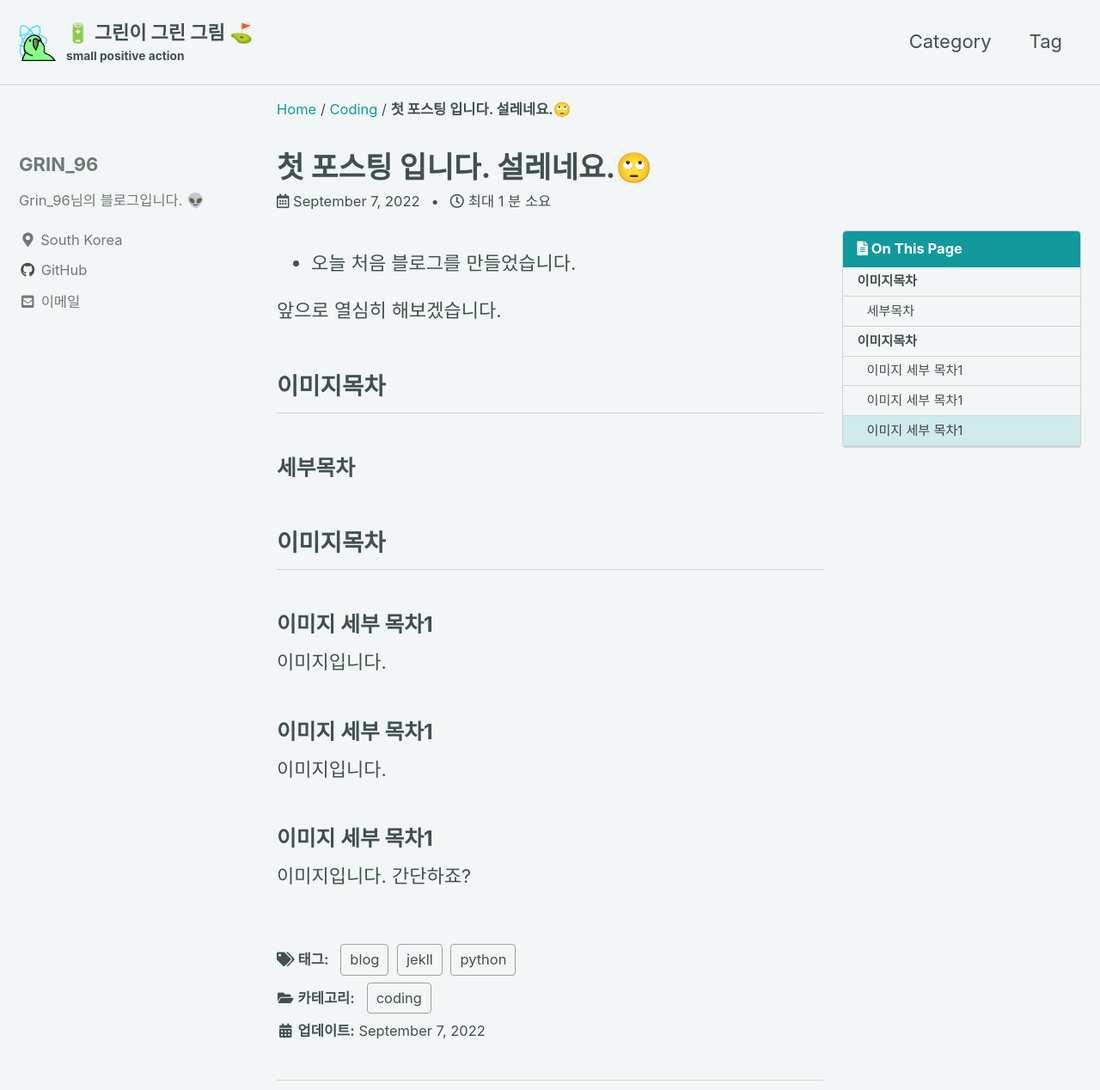
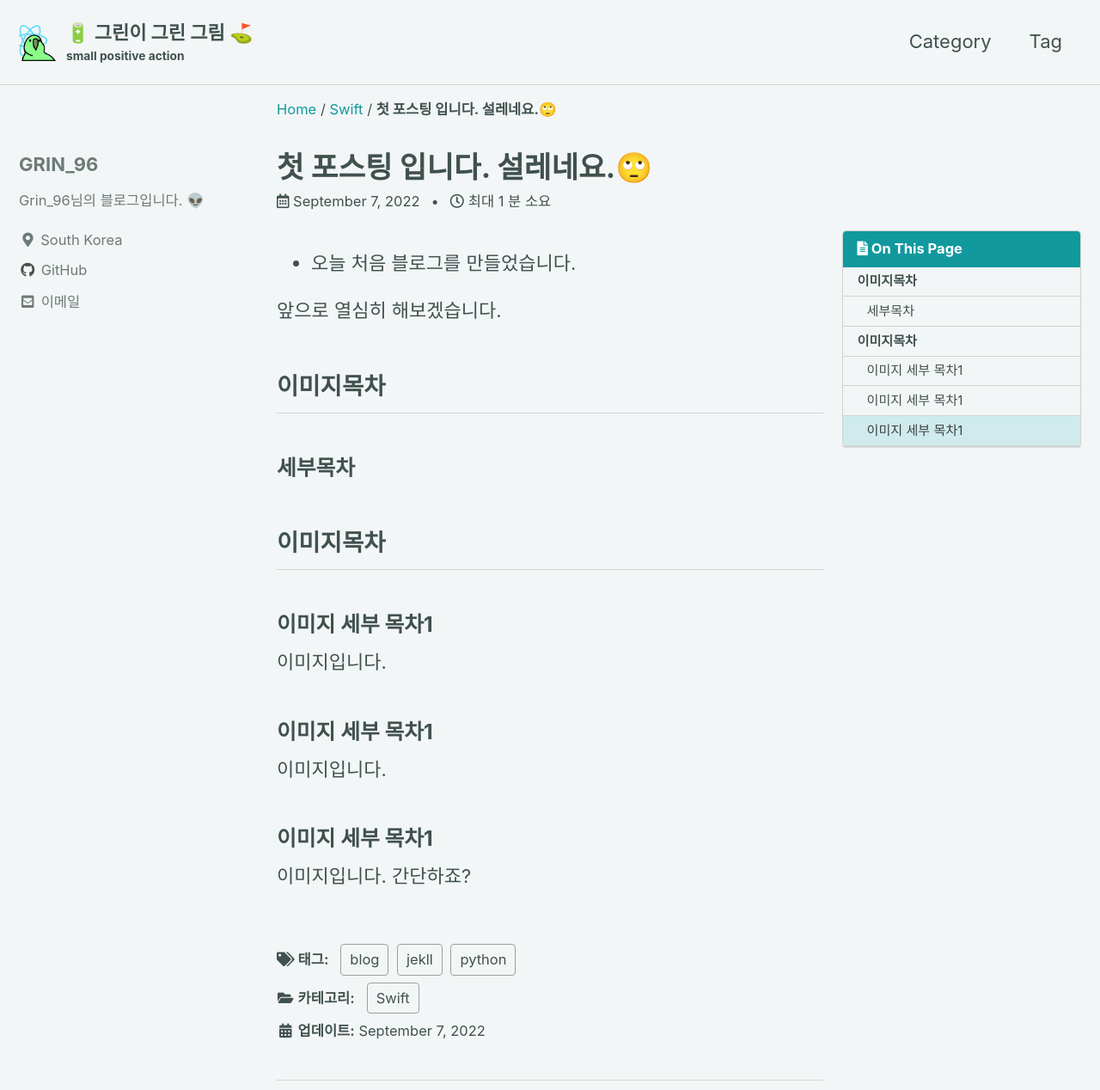
Before and after one commit to GRIN-96/GRIN-96.github.io, a Jekyll site: the page built from _posts/2022-09-07-first.md, in a window 1280 px wide. Shown: the top 1268 px of the page at 86% size. Built offline with Jekyll 4.4.1, drawn with Linux system fonts in a browser that asks for light colours; cached includes are drawn as plain includes; comment, search, counter and statistics services are not loaded.

Commit message:
대규모 업데이트

```diff
--- a/_posts/2022-09-07-first.md
+++ b/_posts/2022-09-07-first.md
@@ -1,7 +1,7 @@
 ---
 layout: single
 title:  "첫 포스팅 입니다. 설레네요.🙄"
-categories: coding
+categories: Swift
 tag: [python,blog, jekll]
 toc: true
 ---
--- /dev/null
+++ b/google303dea6d9233a391.html
@@ -0,0 +1 @@
+google-site-verification: google303dea6d9233a391.html
```
